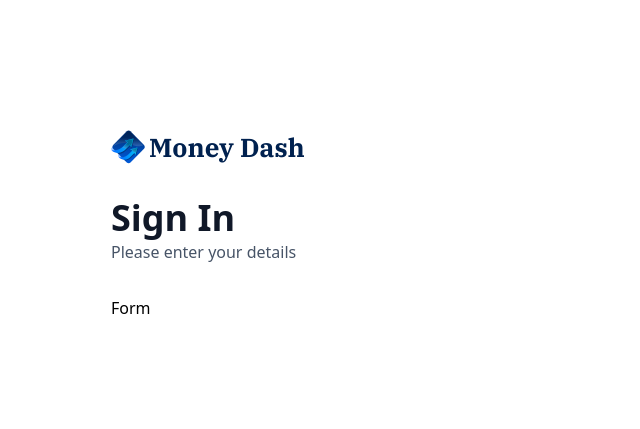
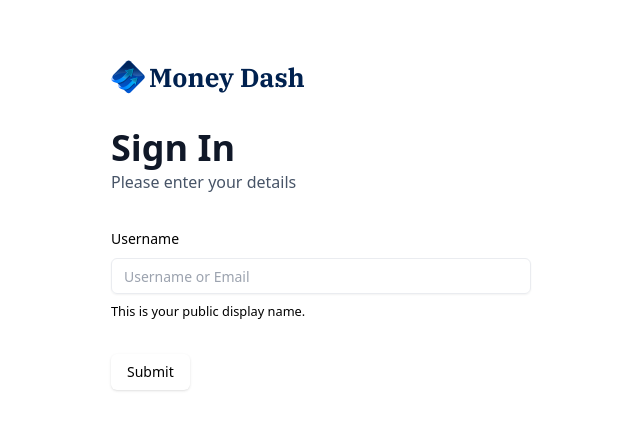
Before and after one commit to nowihs/money-dash, a Next.js app: page /sign-in in a window 1280 px wide. Shown: the part 175-604 px from the top of the page, without its empty margins (319-959 px from the left). Built offline with nearby package versions, Linux system fonts and the light colour scheme.

Commit message:
hook form

```diff
--- a/components/AuthForm/AuthForm.tsx
+++ b/components/AuthForm/AuthForm.tsx
@@ -1,11 +1,47 @@
 'use client'
 
-import Link from 'next/link'
-import Image from 'next/image'
+import Link from 'next/link';
+import Image from 'next/image';
 import React, { useState } from 'react';
+import { z } from "zod";
+import { zodResolver } from "@hookform/resolvers/zod";
+import { useForm } from "react-hook-form";
+import { Button } from "@/components/ui/button";
+import {
+  Form,
+  FormControl,
+  FormDescription,
+  FormField,
+  FormItem,
+  FormLabel,
+  FormMessage,
+} from "@/components/ui/form";
+import { Input } from "@/components/ui/input";
+
+const formSchema = z.object({
+    username: z.string().min(2, {
+        message: "Username must be at least 2 characters.",
+    }),
+});
 
 const AuthForm = ({ type }: { type: string }) => {
     const [user, setUser] = useState(null);
+
+    // Define form
+    const form = useForm<z.infer<typeof formSchema>>({
+        resolver: zodResolver(formSchema),
+        defaultValues: {
+            username: "",
+        },
+    });
+
+    // submit handler
+    function onSubmit(values: z.infer<typeof formSchema>) {
+        // Do something with the form values.
+        // ✅ This will be type-safe and validated.
+        console.log(values)
+    }
+
     return (
         <section className="auth-form">
             <header className="flex flex-col gap-5 md:gap-8">
@@ -45,7 +81,27 @@
                 )
                 : (
                     <>
-                        Form
+                        <Form {...form}>
+                            <form onSubmit={form.handleSubmit(onSubmit)} className="space-y-8">
+                                <FormField
+                                    control={form.control}
+                                    name="username"
+                                    render={({ field }) => (
+                                        <FormItem>
+                                            <FormLabel>Username</FormLabel>
+                                            <FormControl>
+                                                <Input placeholder="Username or Email" {...field} />
+                                            </FormControl>
+                                            <FormDescription>
+                                                This is your public display name.
+                                            </FormDescription>
+                                            <FormMessage />
+                                        </FormItem>
+                                    )}
+                                />
+                                <Button type="submit">Submit</Button>
+                            </form>
+                        </Form>
                     </>
                 )
             }
--- a/components/ui/button.tsx
+++ b/components/ui/button.tsx
@@ -5,7 +5,7 @@
 import { cn } from "@/lib/utils"
 
 const buttonVariants = cva(
-  "inline-flex items-center justify-center whitespace-nowrap rounded-md text-sm font-medium transition-colors focus-visible:outline-none focus-visible:ring-1 focus-visible:ring-ring disabled:pointer-events-none disabled:opacity-50",
+  "inline-flex items-center justify-center gap-2 whitespace-nowrap rounded-md text-sm font-medium ring-offset-background transition-colors focus-visible:outline-none focus-visible:ring-2 focus-visible:ring-ring focus-visible:ring-offset-2 disabled:pointer-events-none disabled:opacity-50 [&_svg]:pointer-events-none [&_svg]:size-4 [&_svg]:shrink-0",
   {
     variants: {
       variant: {
--- /dev/null
+++ b/components/ui/form.tsx
@@ -0,0 +1,178 @@
+"use client"
+
+import * as React from "react"
+import * as LabelPrimitive from "@radix-ui/react-label"
+import { Slot } from "@radix-ui/react-slot"
+import {
+  Controller,
+  ControllerProps,
+  FieldPath,
+  FieldValues,
+  FormProvider,
+  useFormContext,
+} from "react-hook-form"
+
+import { cn } from "@/lib/utils"
+import { Label } from "@/components/ui/label"
+
+const Form = FormProvider
+
+type FormFieldContextValue<
+  TFieldValues extends FieldValues = FieldValues,
+  TName extends FieldPath<TFieldValues> = FieldPath<TFieldValues>
+> = {
+  name: TName
+}
+
+const FormFieldContext = React.createContext<FormFieldContextValue>(
+  {} as FormFieldContextValue
+)
+
+const FormField = <
+  TFieldValues extends FieldValues = FieldValues,
+  TName extends FieldPath<TFieldValues> = FieldPath<TFieldValues>
+>({
+  ...props
+}: ControllerProps<TFieldValues, TName>) => {
+  return (
+    <FormFieldContext.Provider value={{ name: props.name }}>
+      <Controller {...props} />
+    </FormFieldContext.Provider>
+  )
+}
+
+const useFormField = () => {
+  const fieldContext = React.useContext(FormFieldContext)
+  const itemContext = React.useContext(FormItemContext)
+  const { getFieldState, formState } = useFormContext()
+
+  const fieldState = getFieldState(fieldContext.name, formState)
+
+  if (!fieldContext) {
+    throw new Error("useFormField should be used within <FormField>")
+  }
+
+  const { id } = itemContext
+
+  return {
+    id,
+    name: fieldContext.name,
+    formItemId: `${id}-form-item`,
+    formDescriptionId: `${id}-form-item-description`,
+    formMessageId: `${id}-form-item-message`,
+    ...fieldState,
+  }
+}
+
+type FormItemContextValue = {
+  id: string
+}
+
+const FormItemContext = React.createContext<FormItemContextValue>(
+  {} as FormItemContextValue
+)
+
+const FormItem = React.forwardRef<
+  HTMLDivElement,
+  React.HTMLAttributes<HTMLDivElement>
+>(({ className, ...props }, ref) => {
+  const id = React.useId()
+
+  return (
+    <FormItemContext.Provider value={{ id }}>
+      <div ref={ref} className={cn("space-y-2", className)} {...props} />
+    </FormItemContext.Provider>
+  )
+})
+FormItem.displayName = "FormItem"
+
+const FormLabel = React.forwardRef<
+  React.ElementRef<typeof LabelPrimitive.Root>,
+  React.ComponentPropsWithoutRef<typeof LabelPrimitive.Root>
+>(({ className, ...props }, ref) => {
+  const { error, formItemId } = useFormField()
+
+  return (
+    <Label
+      ref={ref}
+      className={cn(error && "text-destructive", className)}
+      htmlFor={formItemId}
+      {...props}
+    />
+  )
+})
+FormLabel.displayName = "FormLabel"
+
+const FormControl = React.forwardRef<
+  React.ElementRef<typeof Slot>,
+  React.ComponentPropsWithoutRef<typeof Slot>
+>(({ ...props }, ref) => {
+  const { error, formItemId, formDescriptionId, formMessageId } = useFormField()
+
+  return (
+    <Slot
+      ref={ref}
+      id={formItemId}
+      aria-describedby={
+        !error
+          ? `${formDescriptionId}`
+          : `${formDescriptionId} ${formMessageId}`
+      }
+      aria-invalid={!!error}
+      {...props}
+    />
+  )
+})
+FormControl.displayName = "FormControl"
+
+const FormDescription = React.forwardRef<
+  HTMLParagraphElement,
+  React.HTMLAttributes<HTMLParagraphElement>
+>(({ className, ...props }, ref) => {
+  const { formDescriptionId } = useFormField()
+
+  return (
+    <p
+      ref={ref}
+      id={formDescriptionId}
+      className={cn("text-[0.8rem] text-muted-foreground", className)}
+      {...props}
+    />
+  )
+})
+FormDescription.displayName = "FormDescription"
+
+const FormMessage = React.forwardRef<
+  HTMLParagraphElement,
+  React.HTMLAttributes<HTMLParagraphElement>
+>(({ className, children, ...props }, ref) => {
+  const { error, formMessageId } = useFormField()
+  const body = error ? String(error?.message) : children
+
+  if (!body) {
+    return null
+  }
+
+  return (
+    <p
+      ref={ref}
+      id={formMessageId}
+      className={cn("text-[0.8rem] font-medium text-destructive", className)}
+      {...props}
+    >
+      {body}
+    </p>
+  )
+})
+FormMessage.displayName = "FormMessage"
+
+export {
+  useFormField,
+  Form,
+  FormItem,
+  FormLabel,
+  FormControl,
+  FormDescription,
+  FormMessage,
+  FormField,
+}
--- /dev/null
+++ b/components/ui/input.tsx
@@ -0,0 +1,25 @@
+import * as React from "react"
+
+import { cn } from "@/lib/utils"
+
+export interface InputProps
+  extends React.InputHTMLAttributes<HTMLInputElement> {}
+
+const Input = React.forwardRef<HTMLInputElement, InputProps>(
+  ({ className, type, ...props }, ref) => {
+    return (
+      <input
+        type={type}
+        className={cn(
+          "flex h-9 w-full rounded-md border border-input bg-transparent px-3 py-1 text-sm shadow-sm transition-colors file:border-0 file:bg-transparent file:text-sm file:font-medium file:text-foreground placeholder:text-muted-foreground focus-visible:outline-none focus-visible:ring-1 focus-visible:ring-ring disabled:cursor-not-allowed disabled:opacity-50",
+          className
+        )}
+        ref={ref}
+        {...props}
+      />
+    )
+  }
+)
+Input.displayName = "Input"
+
+export { Input }
--- /dev/null
+++ b/components/ui/label.tsx
@@ -0,0 +1,26 @@
+"use client"
+
+import * as React from "react"
+import * as LabelPrimitive from "@radix-ui/react-label"
+import { cva, type VariantProps } from "class-variance-authority"
+
+import { cn } from "@/lib/utils"
+
+const labelVariants = cva(
+  "text-sm font-medium leading-none peer-disabled:cursor-not-allowed peer-disabled:opacity-70"
+)
+
+const Label = React.forwardRef<
+  React.ElementRef<typeof LabelPrimitive.Root>,
+  React.ComponentPropsWithoutRef<typeof LabelPrimitive.Root> &
+    VariantProps<typeof labelVariants>
+>(({ className, ...props }, ref) => (
+  <LabelPrimitive.Root
+    ref={ref}
+    className={cn(labelVariants(), className)}
+    {...props}
+  />
+))
+Label.displayName = LabelPrimitive.Root.displayName
+
+export { Label }
--- a/package.json
+++ b/package.json
@@ -9,8 +9,10 @@
     "lint": "next lint"
   },
   "dependencies": {
+    "@hookform/resolvers": "^3.9.0",
     "@radix-ui/react-dialog": "^1.1.1",
     "@radix-ui/react-icons": "^1.3.0",
+    "@radix-ui/react-label": "^2.1.0",
     "@radix-ui/react-slot": "^1.1.0",
     "@radix-ui/react-visually-hidden": "^1.1.0",
     "chart.js": "^4.4.4",
@@ -23,8 +25,10 @@
     "react-chartjs-2": "^5.2.0",
     "react-countup": "^6.5.3",
     "react-dom": "^18",
+    "react-hook-form": "^7.53.0",
     "tailwind-merge": "^2.5.2",
-    "tailwindcss-animate": "^1.0.7"
+    "tailwindcss-animate": "^1.0.7",
+    "zod": "^3.23.8"
   },
   "devDependencies": {
     "@types/node": "^20",
```
Also changed, not shown: 1 other file (tests, documents, lock files or other folders).
